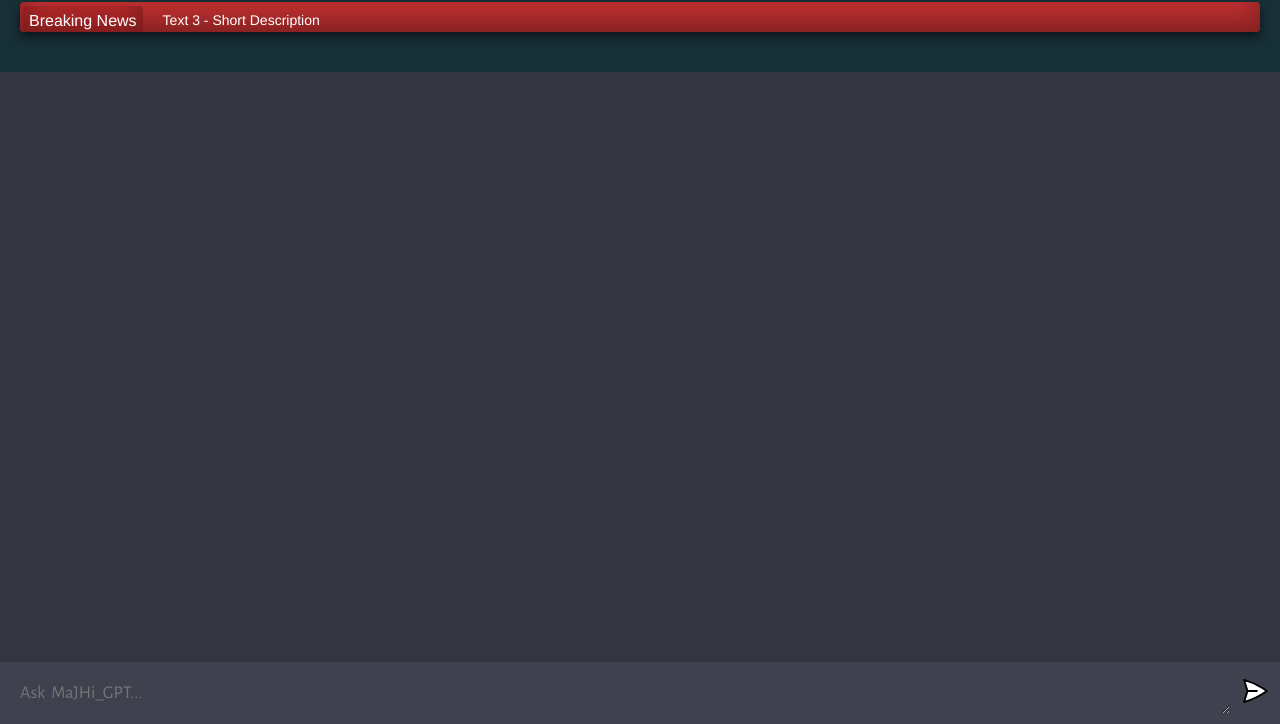
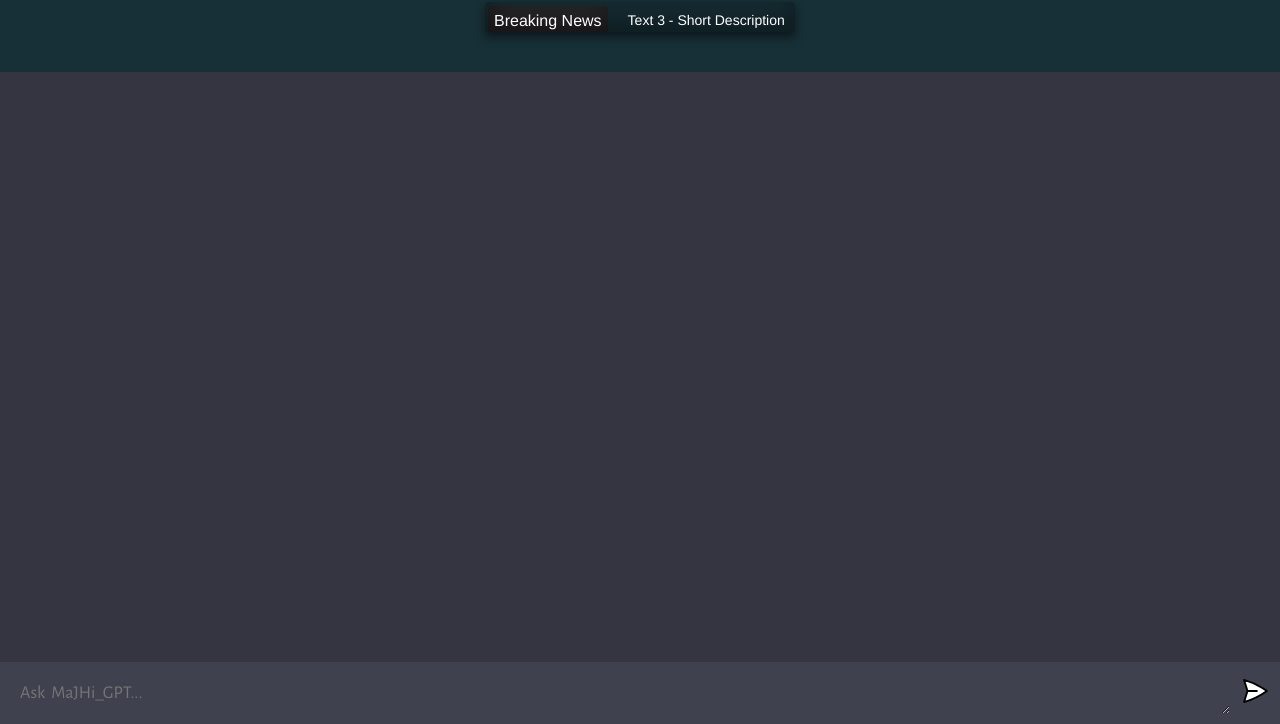
Before and after one commit to Maijied/Majhi_GPT-Chatbot-AI-Based-on-OPENAI-ChatGPT-using-Vite, a website built with Vite: page client/index.html in a window 1280 px wide. Shown: the part 76-800 px from the top of the page. Built offline with nearby package versions, Linux system fonts and the light colour scheme.

Commit message:
News Updater

```diff
--- a/client/index.html
+++ b/client/index.html
@@ -18,7 +18,7 @@
     <div id="app">
       <nav class="nav-wrapper">
         <h2 class="nav-title">MaJHi_GPT ChatBot</h2>
-        <div class="news red full-width">
+        <div class="news sumiblack full-width">
           <span>Breaking News</span>
           <ul class="scrollLeft">
             <li><a href="#">Text 1 - Short Description</a></li>
--- a/client/style.css
+++ b/client/style.css
@@ -260,7 +260,7 @@ and (-webkit-min-device-pixel-ratio: 3) {
   -webkit-user-select: none
 }
 .full-width{
-    width: 100%;
+    width: 25%;
 }
 .news span {
   float: left;
@@ -315,3 +315,4 @@ and (-webkit-min-device-pixel-ratio: 3) {
 .magenta span { background: #842696 }
 .yellow {background : yellow}
 .yellow span {background : yellow}
+.sumiblack span {background : #3c272780}
```
